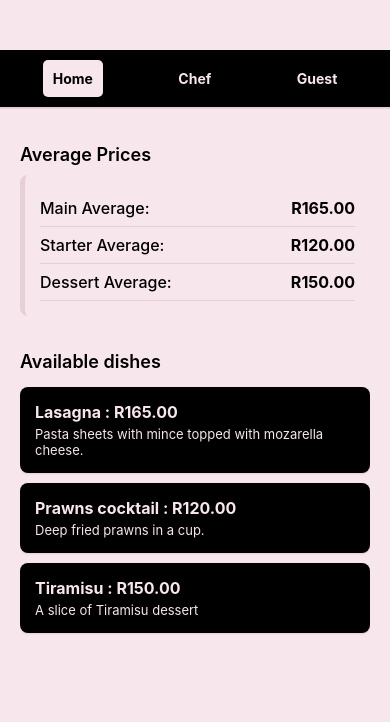
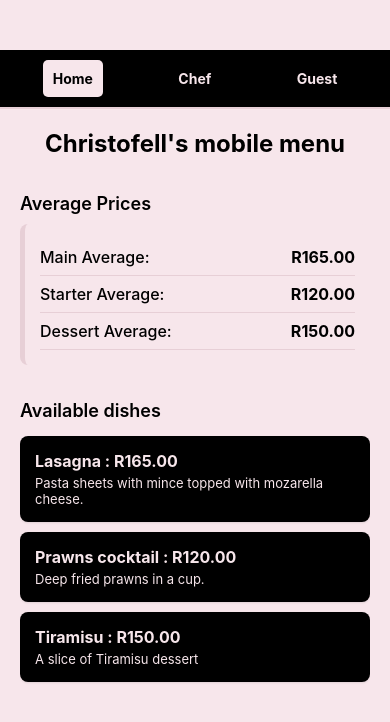
Before and after one commit to DeeNeoo/mobileMenu, a React Native app: screen / in a window 390 px wide. Shown: the top 722 px of the page. Built offline with nearby package versions, Linux system fonts and the light colour scheme.

Commit message:
final commit

```diff
--- a/App.tsx
+++ b/App.tsx
@@ -88,6 +88,7 @@ const HomeScreen: React.FC<HomeScreenProps> = ({ menuItems }) => {
     return (
 
         <ScrollView contentContainerStyle={styles.scrollContainer} style={styles.container}>
+            <Text style={styles.header}>Christofell's mobile menu</Text>
             <Text style={styles.subHeader}>Average Prices</Text>
             <View style={styles.averageContainer}>
                 {Object.entries(averagePrices).map(([course, avgPrice]) => (
```
